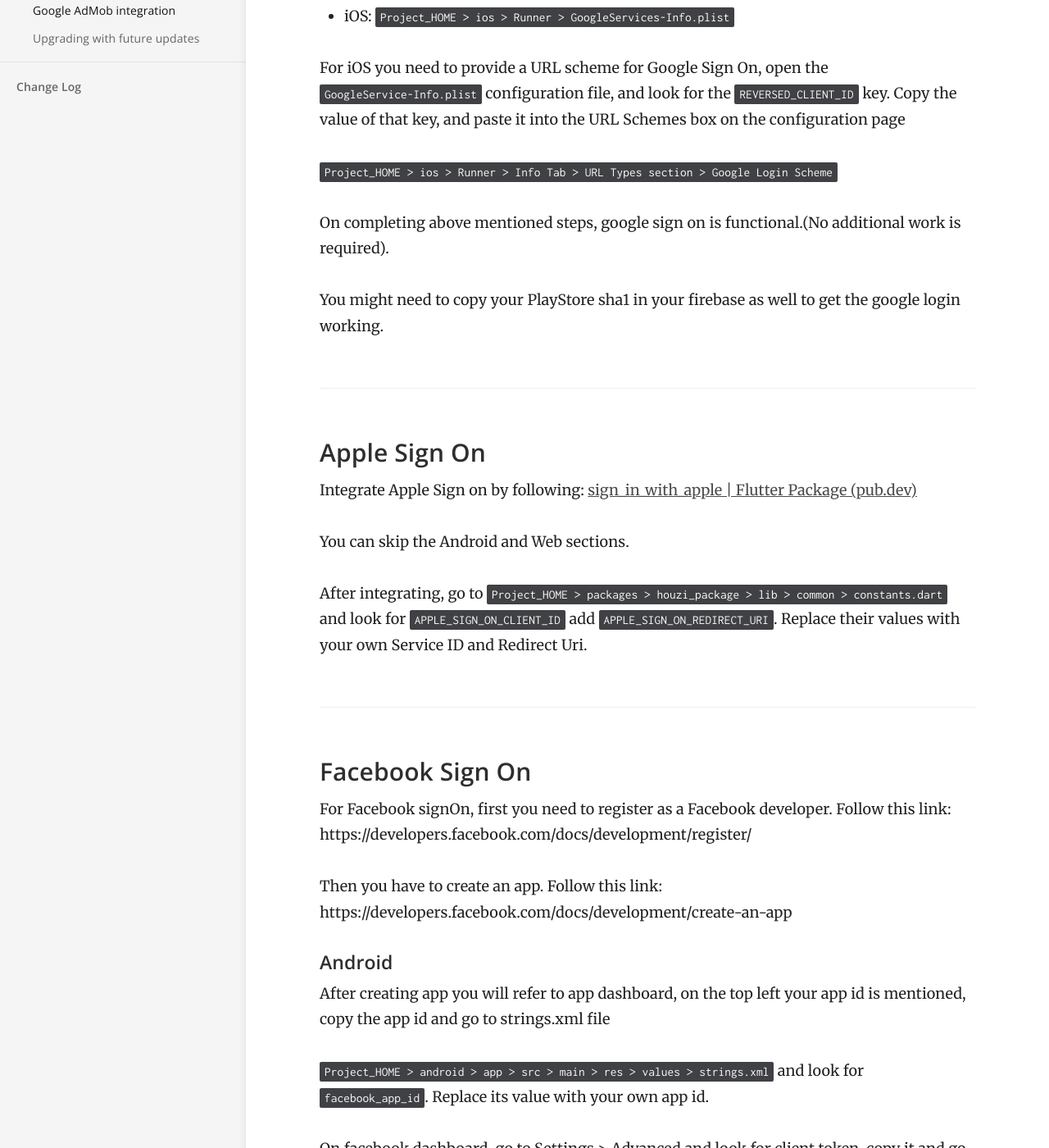
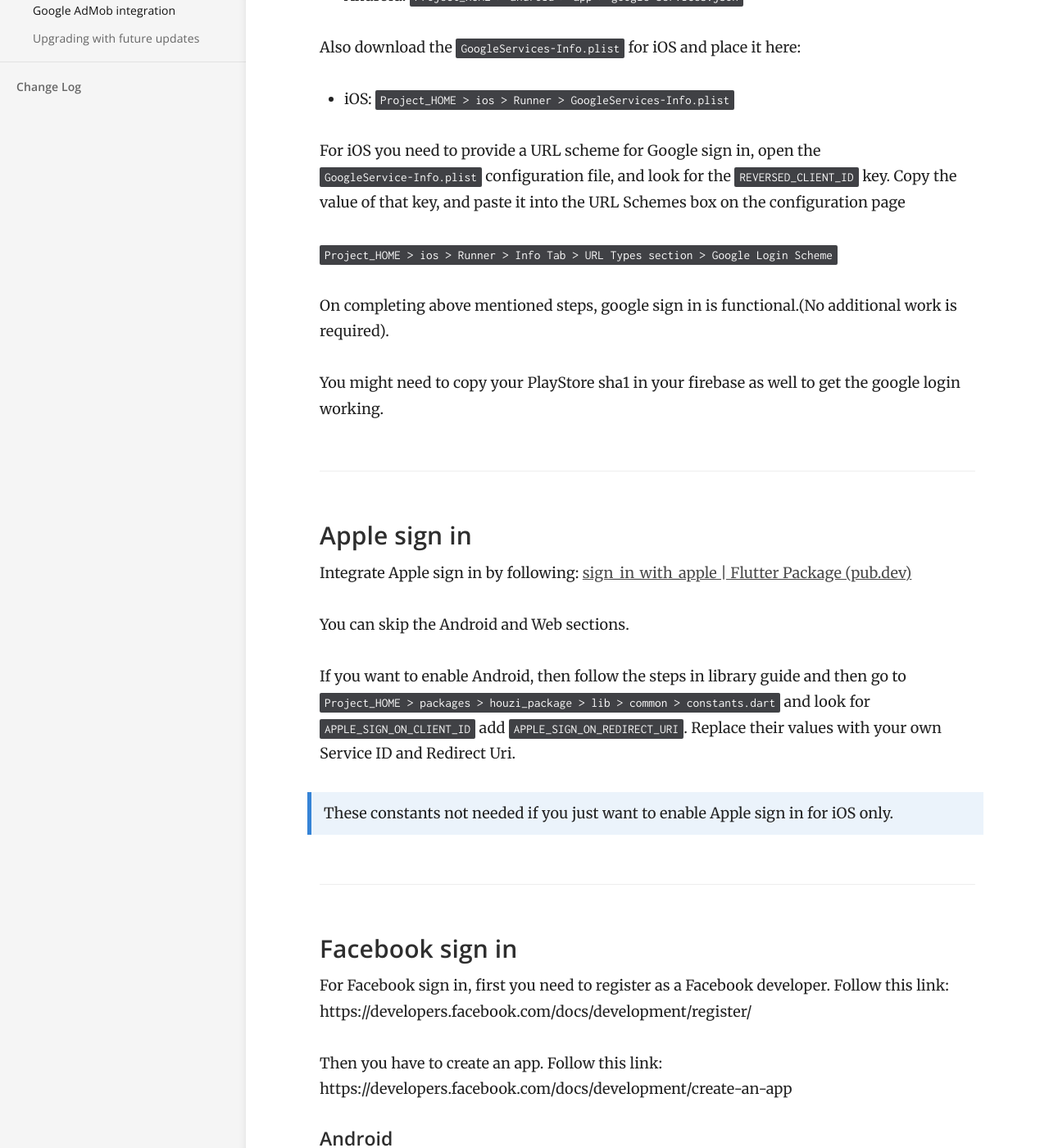
Before and after one commit to booleanbites/houzi-doc, a Jekyll site: the page built from _docs/tools/social_signon.md, in a window 1280 px wide and 1400 px high, scrolled down 1069 px. Shown: the whole window at 82% size. Built offline with Jekyll 4.4.1, drawn with Linux system fonts in a browser that asks for light colours; some of the changed text lies outside the part shown.

Commit message:
improvements.

```diff
--- a/_docs/tools/social_signon.md
+++ b/_docs/tools/social_signon.md
@@ -1,14 +1,14 @@
 ---
-title: Setup Social Sign On
+title: Setup social sign in
 category: Tools Setup
 order: 15
 ---
 
-Houzi supports social sign ons. Android app offers Google and Facebook SSO, and iPhone app offer SSO with Apple, Google and Facebook.
+Houzi supports social sign ins. Android app offers Google and Facebook SSO, and iPhone app offer SSO with Apple, Google and Facebook.
 
 > **Note**: If your iOS app offers social login with either facebook or Google, Apple login is a must in order to get the iOS app approved from Apple, its required to support Sign in with Apple, you cannot disable it on iPhone app and keep facebook or Google.
 
-## Google Sign On
+## Google sign in
 The keystore that you intend to use to sign the Android app will be used in this step. YOu might have already created this keystore in previous sections. After generating a signing key, the next step is to add SHA-1 and SHA-256 certificates to the firebase project. You go to the `Firebase console > project > project settings > Add fingerprint`
 Here you add your SHA-1 and SHA-256 certificates, that you generated from your signing key and from the Google play console.
 
@@ -18,6 +18,9 @@ https://developers.google.com/android/guides/client-auth#using_keytool_on_the_ce
 To get SHA-1 and SHA-256 certificates from the Google play console:
 https://developers.google.com/android/guides/client-auth#using_play_app_signing
 
+
+> You might also want to set the project name and email in Firebase > Settings > General > Public settings
+
 After adding the certificates, download the `google-services.json`. Place it at following place:
 
 - Android: `Project_HOME > android > app > google-services.json`
@@ -26,25 +29,27 @@ Also download the `GoogleServices-Info.plist` for iOS and place it here:
 
 - iOS: `Project_HOME > ios > Runner > GoogleServices-Info.plist`
 
-For iOS you need to provide a URL scheme for Google Sign On, open the `GoogleService-Info.plist` configuration file, and look for the `REVERSED_CLIENT_ID` key. Copy the value of that key, and paste it into the URL Schemes box on the configuration page
+For iOS you need to provide a URL scheme for Google sign in, open the `GoogleService-Info.plist` configuration file, and look for the `REVERSED_CLIENT_ID` key. Copy the value of that key, and paste it into the URL Schemes box on the configuration page
 
 `Project_HOME > ios > Runner > Info Tab > URL Types section > Google Login Scheme`
 
 
-On completing above mentioned steps, google sign on is functional.(No additional work is required).
+On completing above mentioned steps, google sign in is functional.(No additional work is required).
 
 You might need to copy your PlayStore sha1 in your firebase as well to get the google login working.
 
-### Apple Sign On
-Integrate Apple Sign on by following:
+### Apple sign in
+Integrate Apple sign in by following:
 [sign_in_with_apple | Flutter Package (pub.dev)](https://pub.dev/packages/sign_in_with_apple#integration)
 
 You can skip the Android and Web sections.
 
-After integrating, go to `Project_HOME > packages > houzi_package > lib > common > constants.dart` and look for `APPLE_SIGN_ON_CLIENT_ID` add `APPLE_SIGN_ON_REDIRECT_URI`. Replace their values with your own Service ID and Redirect Uri.
+If you want to enable Android, then follow the steps in library guide and then go to `Project_HOME > packages > houzi_package > lib > common > constants.dart` and look for `APPLE_SIGN_ON_CLIENT_ID` add `APPLE_SIGN_ON_REDIRECT_URI`. Replace their values with your own Service ID and Redirect Uri.
 
-### Facebook Sign On
-For Facebook signOn, first you need to register as a Facebook developer. Follow this link:
+> These constants not needed if you just want to enable Apple sign in for iOS only.
+
+### Facebook sign in
+For Facebook sign in, first you need to register as a Facebook developer. Follow this link:
 https://developers.facebook.com/docs/development/register/
 
 Then you have to create an app. Follow this link:
@@ -80,4 +85,4 @@ Also look for the Facebook Login Scheme in the URL types `(CFBundleURLTypes)` se
 
 fb1122334455667788
 
-Save changes and facebook Sign on is complete.
+Save changes and facebook sign in is complete.
```
